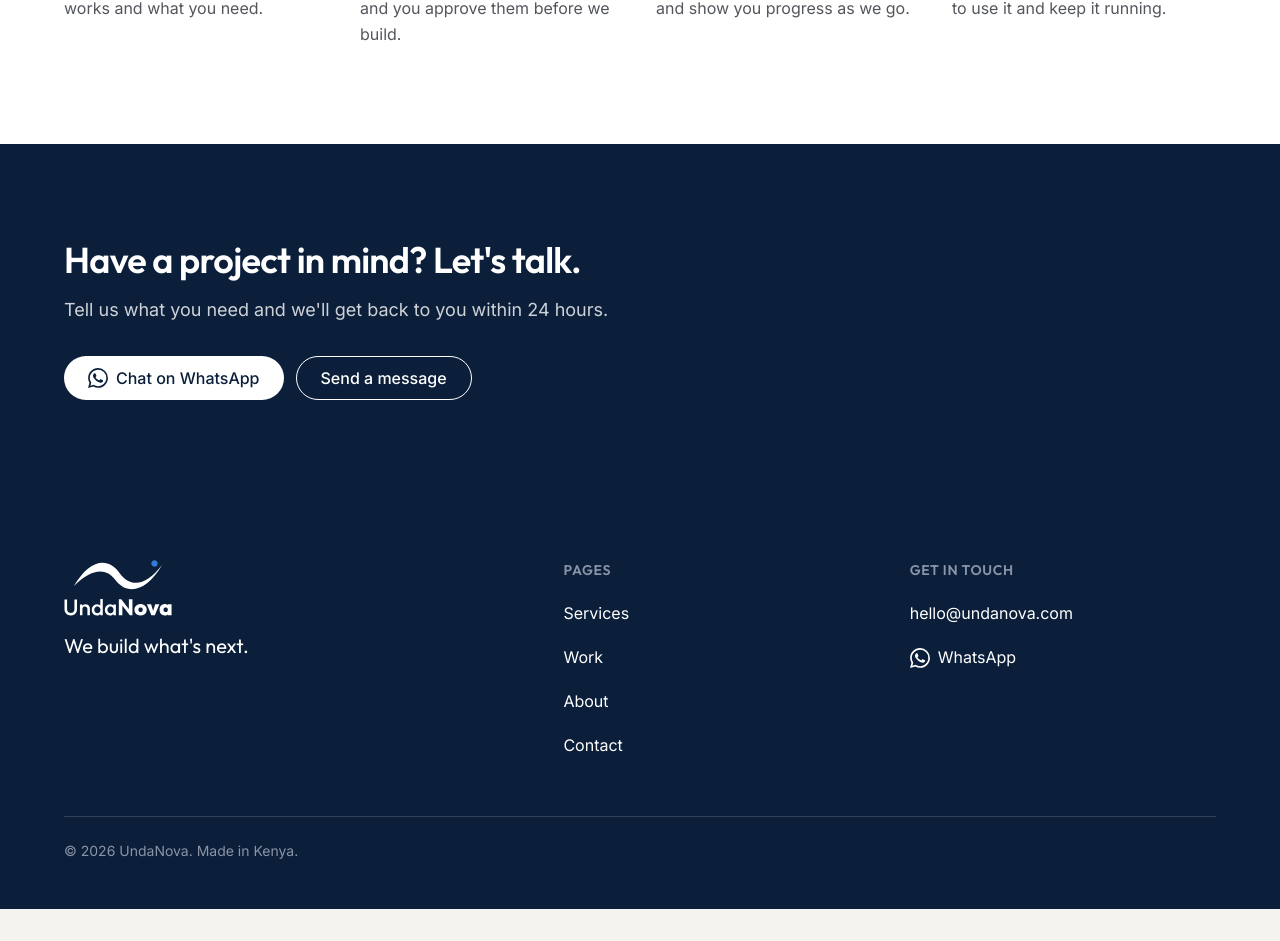
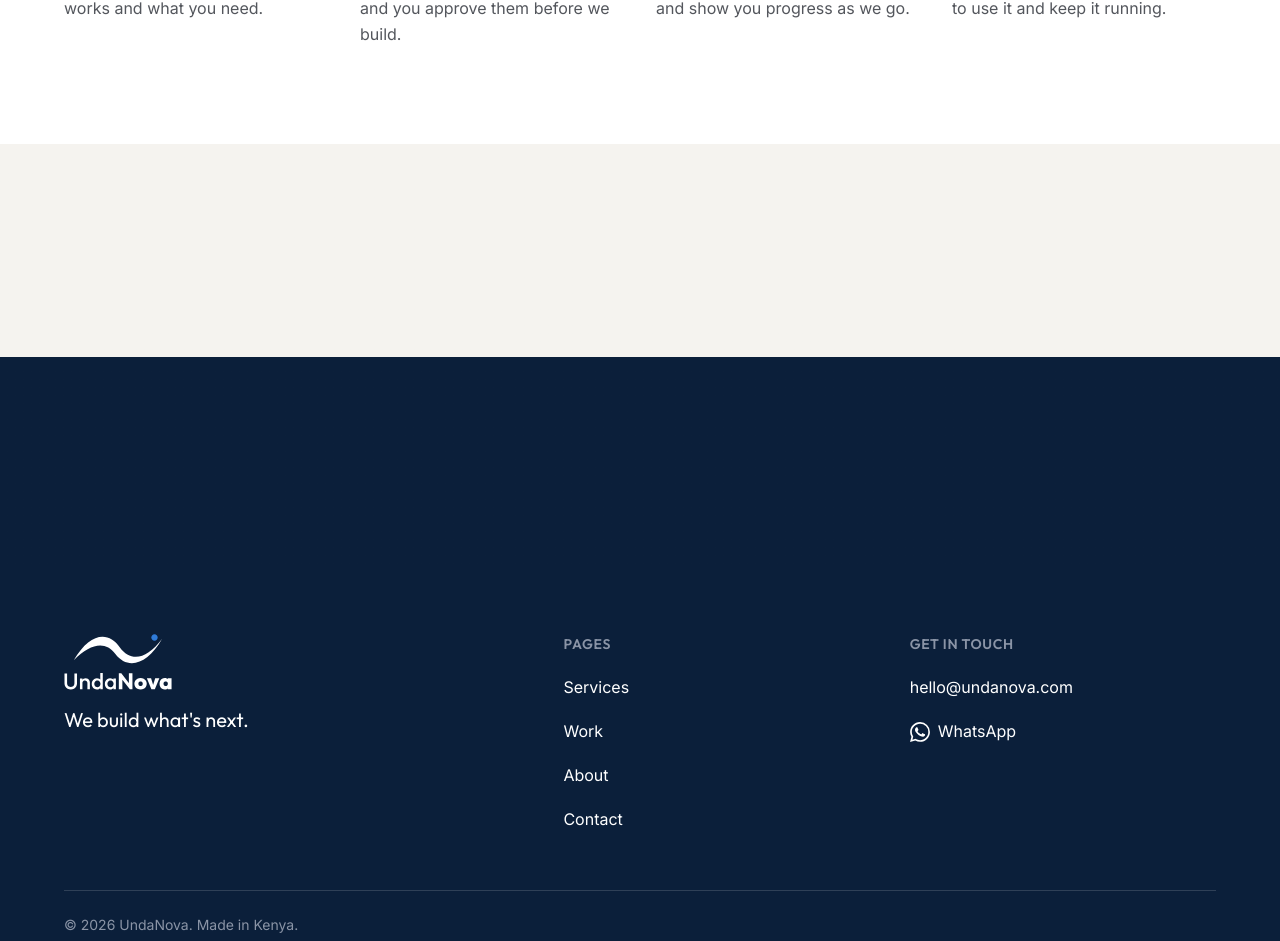
Before and after one commit to Jkosencha/undanova, a Next.js app: page / in a window 1280 px wide. Shown: the part 2431-3372 px from the top of the page. Before the commit the page ends 3340 px from the top, so only its background shows below. Built offline with nearby package versions, Linux system fonts and the light colour scheme.

Commit message:
Redesign CTA band as a glowing card straddling the footer

```diff
--- a/src/components/cta-band.tsx
+++ b/src/components/cta-band.tsx
@@ -1,25 +1,37 @@
+import { Glow, HeroWaves } from "@/components/brand-shapes";
 import { Button } from "@/components/button";
 import { WhatsAppIcon } from "@/components/icons";
-import { Section } from "@/components/section";
+import { Container } from "@/components/section";
 import { whatsappUrl } from "@/lib/site";
 
 type CTABandProps = {
   title?: string;
   text?: string;
+  /** Colour of the section above, so the card straddles it and the navy footer. */
+  from?: "paper" | "white";
 };
 
+/** Glowing navy card that sits half on the page and half on the footer. */
 export function CTABand({
   title = "Have a project in mind? Let's talk.",
   text = "Tell us what you need and we'll get back to you within 24 hours.",
+  from = "paper",
 }: CTABandProps) {
   return (
-    <Section tone="navy" aria-labelledby="cta-title">
-      <div className="max-w-2xl">
-        <h2 id="cta-title" className="text-3xl md:text-4xl">
+    <section
+      aria-labelledby="cta-title"
+      className={`bg-gradient-to-b to-navy to-50% pt-8 md:pt-12 ${from === "white" ? "from-white from-50%" : "from-paper from-50%"}`}
+    >
+      <Container>
+        <div className="reveal relative isolate overflow-hidden rounded-3xl border border-white/10 bg-navy bg-dots px-6 py-14 text-center text-white md:px-16 md:py-20">
+          <Glow className="-left-24 -top-24 -z-10 size-96" />
+          <Glow className="-bottom-32 -right-16 -z-10 size-[28rem]" />
+          <HeroWaves className="bottom-0 -z-10 h-32 opacity-50" />
+          <h2 id="cta-title" className="mx-auto max-w-2xl text-[34px] md:text-5xl">
             {title}
           </h2>
-        <p className="mt-4 text-lg text-white/80">{text}</p>
-        <div className="mt-8 flex flex-col gap-3 sm:flex-row">
+          <p className="mx-auto mt-4 max-w-xl text-lg text-white/80">{text}</p>
+          <div className="mt-8 flex flex-col justify-center gap-3 sm:flex-row">
             <Button href={whatsappUrl("Hi UndaNova, I'd like to talk about a project.")} tone="dark">
               <WhatsAppIcon className="size-5" />
               Chat on WhatsApp
@@ -29,6 +41,7 @@ export function CTABand({
             </Button>
           </div>
         </div>
-    </Section>
+      </Container>
+    </section>
   );
 }
```
Lines whose indentation alone changed are shown as unchanged.
